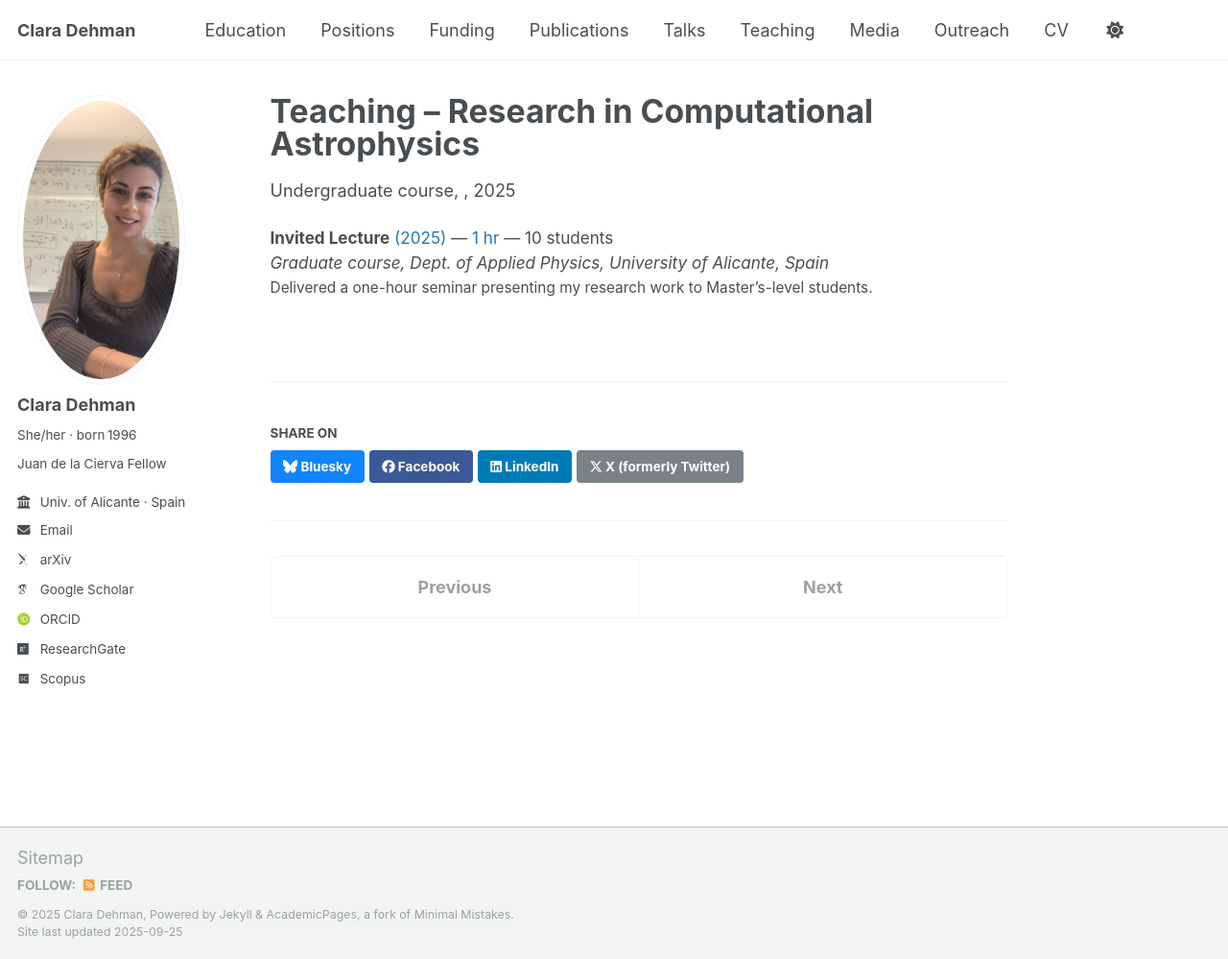
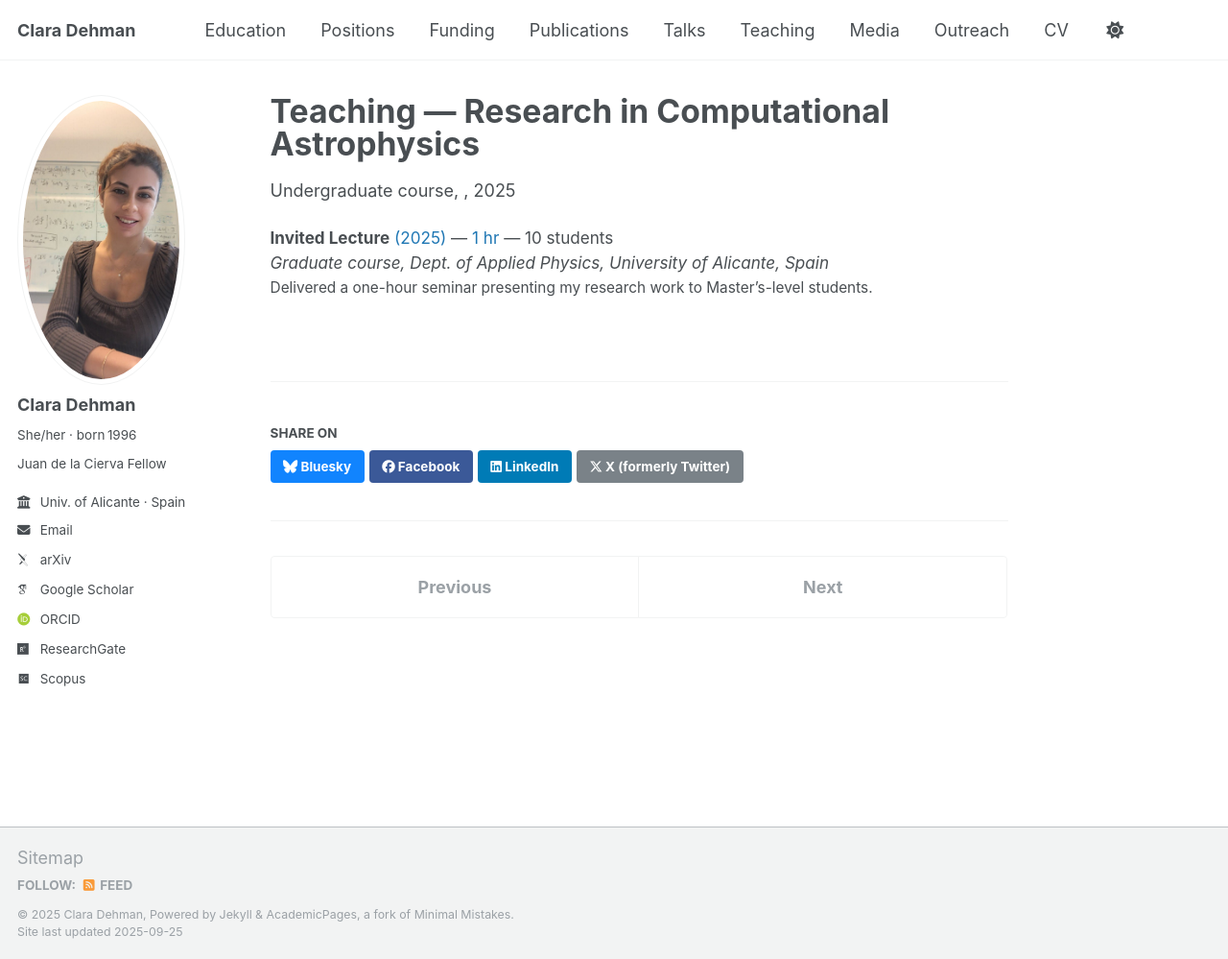
Before and after one commit to ClaraDehman/ClaraDehman.github.io, a Jekyll site: the page built from _teaching/masterseminar.md, in a window 1280 px wide and 999 px high. Shown: the whole window at 96% size. Built offline with Jekyll 4.4.1, drawn with Linux system fonts in a browser that asks for light colours; some web fonts are replaced.

Commit message:
Update masterseminar.md

```diff
--- a/_teaching/masterseminar.md
+++ b/_teaching/masterseminar.md
@@ -1,5 +1,5 @@
 ---
-title: "<span style='font-size:1.20em;'>Teaching -- Research in Computational Astrophysics</span>"
+title: "<span style='font-size:1.20em;'>Teaching — Research in Computational Astrophysics</span>"
 collection: teaching
 type: "Undergraduate course"
 permalink: /teaching/2025-computational-astro
```
